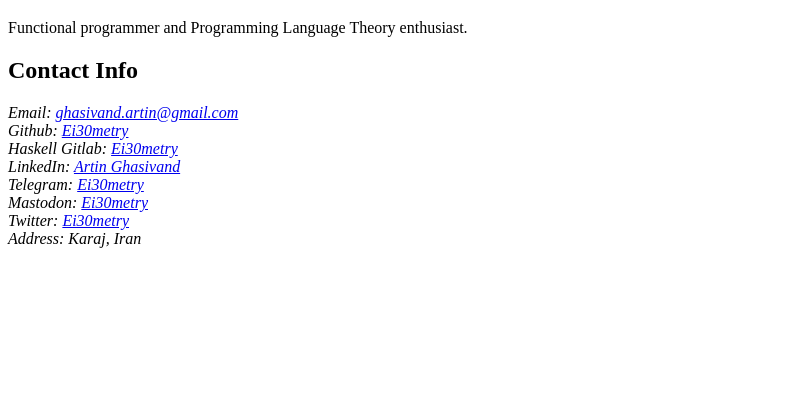
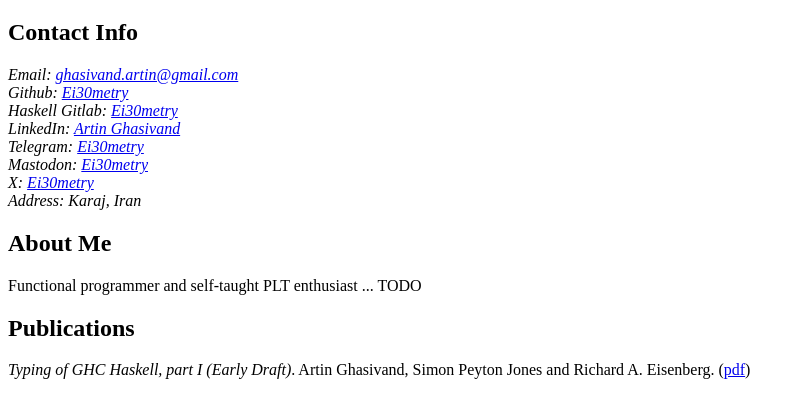
Before and after one commit to aidinio/artingh.com, a plain HTML site: page index.html in a window 1280 px wide. Shown: the part 61-478 px from the top of the page, without its empty margins (0-805 px from the left). Drawn offline with Linux system fonts and the light colour scheme.

Commit message:
Add CI artifact link of the draft paper

```diff
--- a/index.html
+++ b/index.html
@@ -7,7 +7,6 @@
 
     <body>
       <h1>Artin Ghasivand</h1>
-      <p>Functional programmer and Programming Language Theory enthusiast.<p/>
       <h2>Contact Info</h2>
         <address>
           Email: <a href="mailto:ghasivand.artin@gmail.com">ghasivand.artin@gmail.com</a> <br>
@@ -16,8 +15,14 @@
           LinkedIn: <a href="https://www.linkedin.com/in/artin-ghasivand/">Artin Ghasivand</a> <br>
           Telegram: <a href="https://t.me/Ei30metry">Ei30metry</a> <br>
           Mastodon: <a href="https://mastodon.social/@Ei30metry">Ei30metry</a> <br>
-          Twitter: <a href="https://x.com/Ei30metry">Ei30metry</a> <br>
+          X: <a href="https://x.com/Ei30metry">Ei30metry</a> <br>
 
           Address: Karaj, Iran<br>
         </address>
-    <body/>
+        <h2>About Me</h2>
+        Functional programmer and self-taught PLT enthusiast ... TODO
+        <h2>Publications</h2>
+      <p><em>Typing of GHC Haskell, part I (Early Draft)</em>. Artin Ghasivand, Simon Peyton Jones and Richard A. Eisenberg.
+        (<a href="https://gitlab.haskell.org/Ei30metry/haskell/-/jobs/artifacts/wip/term/raw/haskell.pdf?job=build-pdf">pdf</a>)
+    </body>
+</html>
```
